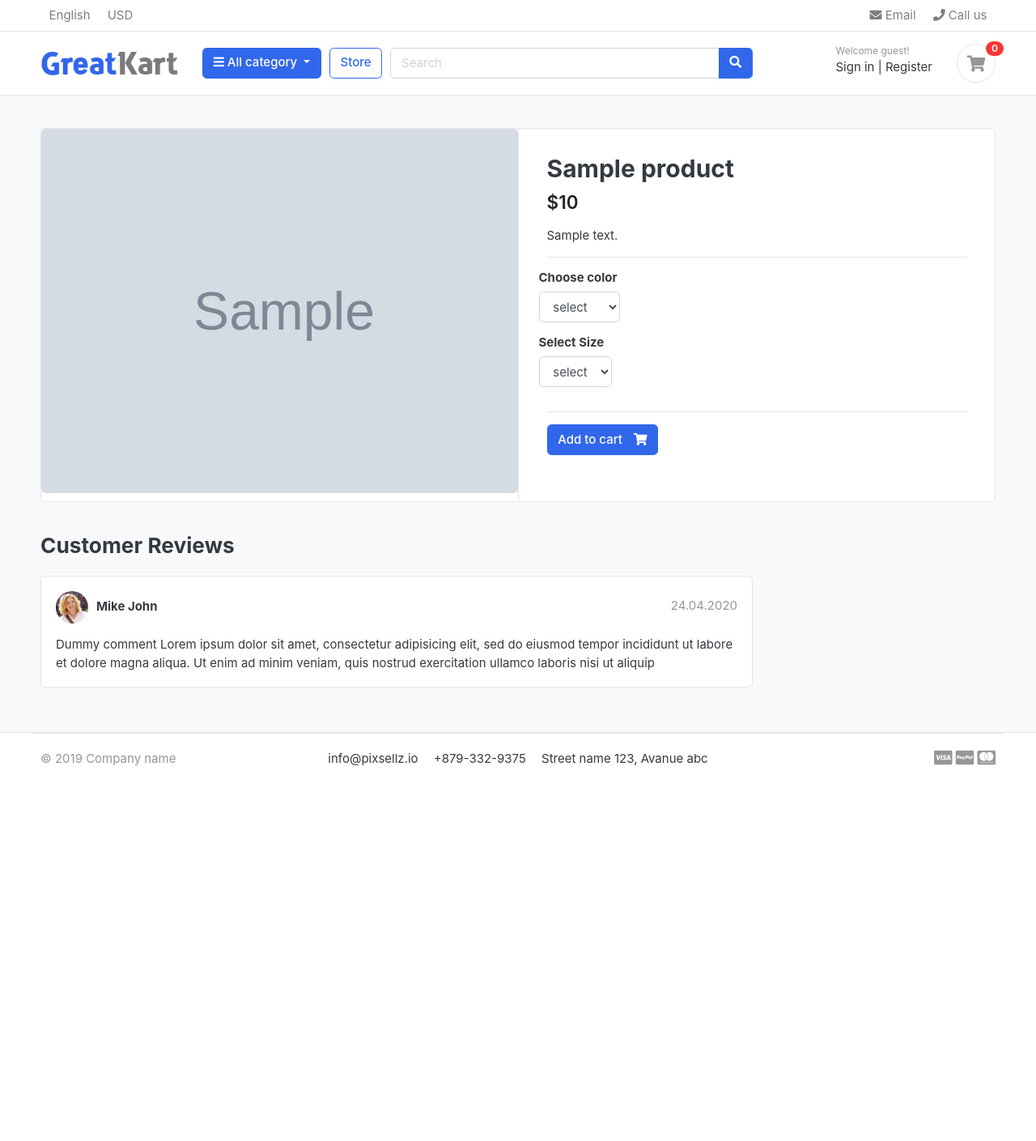
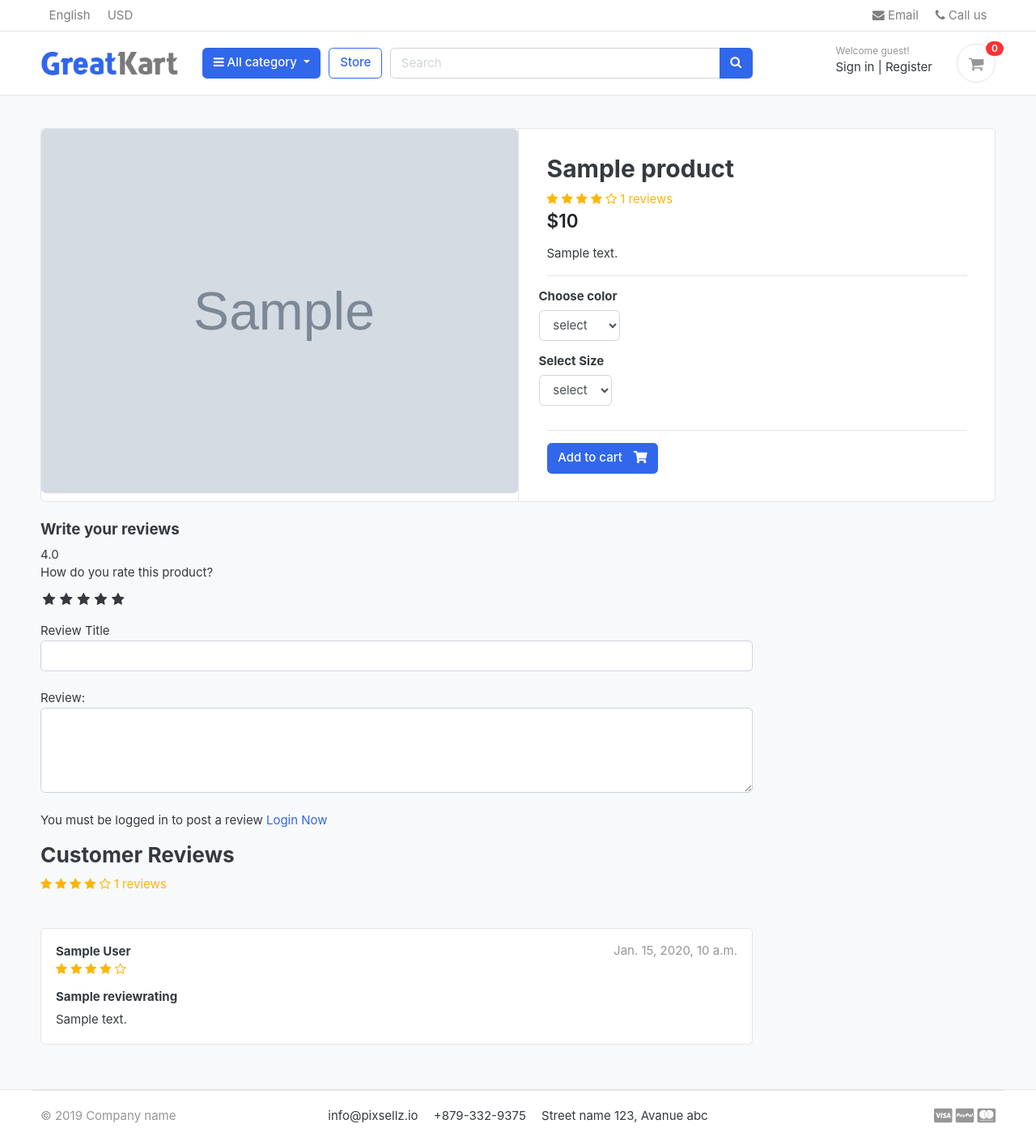
Before and after one commit to Ananthakrishnan12/greatkart-django, a Django app: a page that uses templates/base.html in a window 1280 px wide. Shown: the whole page at 81% size. Before the commit the page ends 946 px from the top, so only its background shows below. Run offline with Django 3.2, Linux system fonts and the light colour scheme; tables that the repository leaves empty hold one stand-in row (values such as "Sample post"); grey boxes marked "Sample" are stand-in pictures; some libraries are stand-ins or nearby versions; some web fonts are replaced.

Commit message:
greatkart: upto Reviews counts

```diff
--- a/accounts/models.py
+++ b/accounts/models.py
@@ -58,6 +58,10 @@ class Account(AbstractUser):
 
     objects = MyAccountManager()
 
+
+    def full_name(self):
+        return f'{self.first_name} {self.last_name}'
+
     def __str__(self):
         return self.email
 
--- /dev/null
+++ b/static/css/custom.css
@@ -0,0 +1,26 @@
+/* Hidden Radio Button */
+
+.rate > input{
+    display:none;
+}
+
+.rate{
+    display:inline-block;;
+    border:0;
+}
+
+.rate >label{
+  float:right;
+}
+
+/* showing the stars */
+
+.rate > label:before{
+    display:inline-block;
+    font-size:1.1rem;
+    font-family:FontAwesome;
+    content:"\f005";
+    margin:0;
+    padding:0.3rem .2rem;
+    cursor: pointer;
+}
--- a/store/admin.py
+++ b/store/admin.py
@@ -1,5 +1,5 @@
 from django.contrib import admin
-from .models import Product,Variation
+from .models import Product,Variation,ReviewRating
 
 
 class ProductAdmin(admin.ModelAdmin):
@@ -15,3 +15,4 @@ class VariationAdmin(admin.ModelAdmin):
 
 admin.site.register(Product,ProductAdmin)
 admin.site.register(Variation,VariationAdmin)
+admin.site.register(ReviewRating)
--- a/store/models.py
+++ b/store/models.py
@@ -1,6 +1,9 @@
 from django.db import models
 from category.models import Category
 from django.urls import reverse
+from accounts.models import Account
+from django.db.models import Avg,Count
+
 
 class Product(models.Model):
     product_name  =models.CharField(max_length=200,unique=True)
@@ -21,6 +24,20 @@ class Product(models.Model):
 
     def __str__(self):
         return self.product_name
+
+    def averageReview(self):
+        reviews=ReviewRating.objects.filter(product=self,status=True).aggregate(average=Avg('rating'))
+        avg=0
+        if reviews['average'] is not None:
+            avg=float(reviews['average'])
+        return avg
+
+    def countReview(self):
+        reviews=ReviewRating.objects.filter(product=self,status=True).aggregate(count=Count('id'))
+        count=0
+        if reviews['count'] is not None:
+            count=int(reviews['count'])
+        return count
 
 class VariationManager(models.Manager):
     def colors(self):
@@ -48,3 +65,19 @@ class Variation(models.Model):
 
     def __str__(self):
         return self.variation_value
+
+
+class ReviewRating(models.Model):
+    product=models.ForeignKey(Product,on_delete=models.CASCADE)
+    user=models.ForeignKey(Account,on_delete=models.CASCADE)
+    subject=models.CharField(max_length=100,blank=True)
+    review=models.TextField(max_length=100,blank=True)
+    rating=models.FloatField()
+    ip=models.CharField(max_length=20,blank=True)
+    status=models.BooleanField(default=True)
+    created_at=models.DateTimeField(auto_now_add=True)
+    updated_at=models.DateTimeField(auto_now=True)
+
+
+    def __str__(self):
+        return self.subject
--- a/store/urls.py
+++ b/store/urls.py
@@ -6,4 +6,5 @@ urlpatterns = [
     path('category/<slug:category_slug>/',views.store,name="products_by_category"),
     path('category/<slug:category_slug>/<slug:product_slug>/',views.product_detail,name="product_detail"),
     path('search/',views.search,name="search"),
+    path('submit_review/<int:product_id>/',views.submit_review,name="submit_review"),
 ]
--- a/store/views.py
+++ b/store/views.py
@@ -1,11 +1,15 @@
-from django.shortcuts import render,get_object_or_404
-from .models import Product
+from django.shortcuts import render,get_object_or_404,redirect
+from .models import Product,ReviewRating
 from category.models import Category
 from cart.models import Cart,CartItem
 from cart.views import _cart_id
 from django.core.paginator import Paginator,EmptyPage,PageNotAnInteger
 from django.http import HttpResponse
 from django.db.models import Q
+from django.contrib import messages
+from .forms import ReviewForm
+from orders.models import OrderProduct
+
 
 def store(request,category_slug=None):
     categories=None
@@ -38,9 +42,23 @@ def product_detail(request,category_slug,product_slug):
     except Exception as e:
         raise e
 
+    if request.user.is_authenticated:
+        try:
+            orderproduct=OrderProduct.objects.filter(user=request.user,product_id=single_product.id).exists()
+        except OrderProduct.DoesNotExist:
+            orderproduct=None
+    else:
+        orderproduct=None
+
+
+    # Get the reviews:
+    reviews=ReviewRating.objects.filter(product_id=single_product.id,status=True)
+
     context={
         "single_product":single_product,
         "in_cart":in_cart,
+        "orderproduct":orderproduct,
+        "reviews":reviews,
     }
     return render(request,"store/product_detail.html",context)
 
@@ -57,3 +75,27 @@ def search(request):
             "products_count":products_count,
         }
     return render(request,"store/store.html",context)
+
+
+def submit_review(request,product_id):
+    url=request.META.get('HTTP_REFERER')
+    if request.method=="POST":
+        try:
+            reviews=ReviewRating.objects.get(user__id=request.user.id,product__id=product_id)
+            form=ReviewForm(request.POST,instance=reviews)
+            form.save()
+            messages.success(request,"Thank you! Your review has been Updated ")
+            return redirect(url)
+        except ReviewRating.DoesNotExist:
+            form=ReviewForm(request.POST)
+            if form.is_valid():
+                data=ReviewRating()
+                data.subject=form.cleaned_data["subject"]
+                data.rating=form.cleaned_data["rating"]
+                data.review=form.cleaned_data["review"]
+                data.ip=request.META.get("REMOTE_ADDR")
+                data.product_id=product_id
+                data.user_id=request.user.id
+                data.save()
+                messages.success(request,"Thank You! Your review has been submitted")
+                return redirect(url)
--- a/templates/base.html
+++ b/templates/base.html
@@ -25,6 +25,12 @@
 <link href="{%static "css/ui.css" %}" rel="stylesheet" type="text/css"/>
 <link href="{%static "css/responsive.css" %}" rel="stylesheet" media="only screen and (max-width: 1200px)" />
 
+<link href="{%static "css/custom.css" %}" rel="stylesheet" type="text/css"/>
+<!-- Font Awesome 4.7 -->
+<link rel="stylesheet" href="https://cdnjs.cloudflare.com/ajax/libs/font-awesome/4.7.0/css/font-awesome.min.css">
+
+
+
 <!-- custom javascript -->
 <script src={%static "js/script.js"%} type="text/javascript"></script>
 
@@ -42,6 +48,59 @@ $(document).ready(function() {
 // jquery end
 </script>
 
+<style>
+/* Hidden Radio Button */
+
+.rate > input{
+    display:none;
+}
+
+.rate{
+    display:inline-block;;
+    border:0;
+}
+
+.rate >label{
+  float:right;
+}
+
+/* showing the stars */
+
+.rate > label:before{
+    display:inline-block;
+    font-size:1.1rem;
+    font-family:FontAwesome;
+    content:"\f005";
+    margin:0;
+    padding:0.3rem .2rem;
+    cursor: pointer;
+}
+
+/* Half star */
+.rate .half:before{
+	content:"\f089";
+	position:absolute;
+	padding-right:0;
+
+}
+
+/* click & hover */
+input:checked~label,label:hover~label{
+	color:#ffb503;
+
+/* hover highlight */
+input:checked+label:hover,input:checked~label:hover,input:checked~label:hover~label,
+label:hover~input:checked~label{
+	color:#cc9000;
+}
+}
+
+.rating-star{
+    color:#ffb503;
+}
+</style>
+
+
 </head>
 <body>
 
--- a/templates/store/product_detail.html
+++ b/templates/store/product_detail.html
@@ -23,6 +23,19 @@
           <article class="content-body">
 
           <h2 class="title">{{single_product.product_name}}</h2>
+          <div class="rating-star">
+    <span>
+    {% with avg=single_product.averageReview %}
+        <i class="fa fa-star{% if avg >= 1 %} {% elif avg >= 0.5 %}-half-o{% else %}-o{% endif %}"></i>
+        <i class="fa fa-star{% if avg >= 2 %} {% elif avg >= 1.5 %}-half-o{% else %}-o{% endif %}"></i>
+        <i class="fa fa-star{% if avg >= 3 %} {% elif avg >= 2.5 %}-half-o{% else %}-o{% endif %}"></i>
+        <i class="fa fa-star{% if avg >= 4 %} {% elif avg >= 3.5 %}-half-o{% else %}-o{% endif %}"></i>
+        <i class="fa fa-star{% if avg >= 5 %} {% elif avg >= 4.5 %}-half-o{% else %}-o{% endif %}"></i>
+    {% endwith %}
+    <span>{{single_product.countReview}} reviews</span>
+    </span>
+</div>
+
 
           <div class="mb-3">
               <var class="price h4">${{single_product.price}}</var>
@@ -73,29 +86,92 @@
 <div class="row">
 			<div class="col-md-9">
 
-	<header class="section-heading">
+
+
+    <form action="{% url "submit_review" single_product.id %} " method="POST">
+        {%csrf_token%}
+        <h5>Write your reviews</h5>
+        {{single_product.averageReview}}
+        <div>
+            <!--Rating stars-->
+            <label>How do you rate this product?</label>
+            <br>
+            <div class="rate">
+                <input type="radio" name="rating" id="rating10" value="5" required /><label for="rating10" title="5"></label>
+                <input type="radio" name="rating" id="rating9" value="4.5" required /><label for="rating9" title="4.5" class="half"></label>
+                <input type="radio" name="rating" id="rating8" value="4" required /><label for="rating8" title="3"></label>
+                <input type="radio" name="rating" id="rating7" value="3.5" required /><label for="rating7" title="3.5" class="half"></label>
+                <input type="radio" name="rating" id="rating6" value="3" required /><label for="rating6" title="3"></label>
+                <input type="radio" name="rating" id="rating5" value="2.5" required /><label for="rating5" title="2.5" class="half"></label>
+                <input type="radio" name="rating" id="rating4" value="2" required /><label for="rating4" title="2"></label>
+                <input type="radio" name="rating" id="rating3" value="1.5" required /><label for="rating3" title="1.5" class="half"></label>
+                <input type="radio" name="rating" id="rating2" value="1" required /><label for="rating2" title="1"></label>
+                <input type="radio" name="rating" id="rating1" value="0.5" required /><label for="rating1" title="0.5" class="half"></label>
+            </div>
+            <br>
+            Review Title
+            <input type="text" class="form-control" name="subject">
+            <br>
+            Review:
+            <textarea name="review" rows="4" class="form-control"></textarea>
+            <br>
+            {%if user.is_authenticated %}
+               {%if orderproduct %}
+            <input type="submit" class="btn btn-primary" value="Submit Review">
+               {%else%}
+               <p>You must purchase this product to post a review. </p>
+               {%endif%}
+            {%else%}
+            <p>You must be logged in to post a review <span><a href="{% url "user_login" %}">Login Now</a></span></p>
+            {%endif%}
+        </div>
+{%include 'includes/alert.html' %}
+    </form>
+    	<header class="section-heading">
 		<h3>Customer Reviews </h3>
+<div class="rating-star">
+    <span>
+    {% with avg=single_product.averageReview %}
+        <i class="fa fa-star{% if avg >= 1 %} {% elif avg >= 0.5 %}-half-o{% else %}-o{% endif %}"></i>
+        <i class="fa fa-star{% if avg >= 2 %} {% elif avg >= 1.5 %}-half-o{% else %}-o{% endif %}"></i>
+        <i class="fa fa-star{% if avg >= 3 %} {% elif avg >= 2.5 %}-half-o{% else %}-o{% endif %}"></i>
+        <i class="fa fa-star{% if avg >= 4 %} {% elif avg >= 3.5 %}-half-o{% else %}-o{% endif %}"></i>
+        <i class="fa fa-star{% if avg >= 5 %} {% elif avg >= 4.5 %}-half-o{% else %}-o{% endif %}"></i>
+    {% endwith %}
+    <span>{{single_product.countReview}} reviews</span>
+    </span>
+</div>
+
 
 	</header>
-
+    <br>
+{%for review in reviews%}
 	<article class="box mb-3">
 		<div class="icontext w-100">
-			<img src="{%static "./images/avatars/avatar1.jpg" %}" class="img-xs icon rounded-circle">
 			<div class="text">
-				<span class="date text-muted float-md-right">24.04.2020 </span>
-				<h6 class="mb-1">Mike John </h6>
+				<span class="date text-muted float-md-right">{{review.updated_at}} </span>
+				<h6 class="mb-1">{{review.user.full_name}}</h6>
+                <div class="rating-star">
+                    <span>
+                          <i class="fa fa-star{% if review.rating < 0.50 %}-o{% elif review.rating < 1 %}-half-o{% endif %}"></i>
+    <i class="fa fa-star{% if review.rating < 1.50 %}-o{% elif review.rating < 2 %}-half-o{% endif %}"></i>
+    <i class="fa fa-star{% if review.rating < 2.50 %}-o{% elif review.rating < 3 %}-half-o{% endif %}"></i>
+    <i class="fa fa-star{% if review.rating < 3.50 %}-o{% elif review.rating < 4 %}-half-o{% endif %}"></i>
+    <i class="fa fa-star{% if review.rating < 4.50 %}-o{% elif review.rating < 5 %}-half-o{% endif %}"></i>
+</span>
+                    </span>
+                </div>
 
 			</div>
 		</div> <!-- icontext.// -->
 		<div class="mt-3">
+            <h6>{{review.subject}}</h6>
 			<p>
-				Dummy comment Lorem ipsum dolor sit amet, consectetur adipisicing elit, sed do eiusmod
-				tempor incididunt ut labore et dolore magna aliqua. Ut enim ad minim veniam,
-				quis nostrud exercitation ullamco laboris nisi ut aliquip
+                {{review.review}}
 			</p>
 		</div>
 	</article>
-
+{%endfor%}
 
 
 	</div> <!-- col.// -->
```
Also changed, not shown: store/forms.py (added, +8 -0 lines), store/migrations/0003_reviewrating.py (added).
